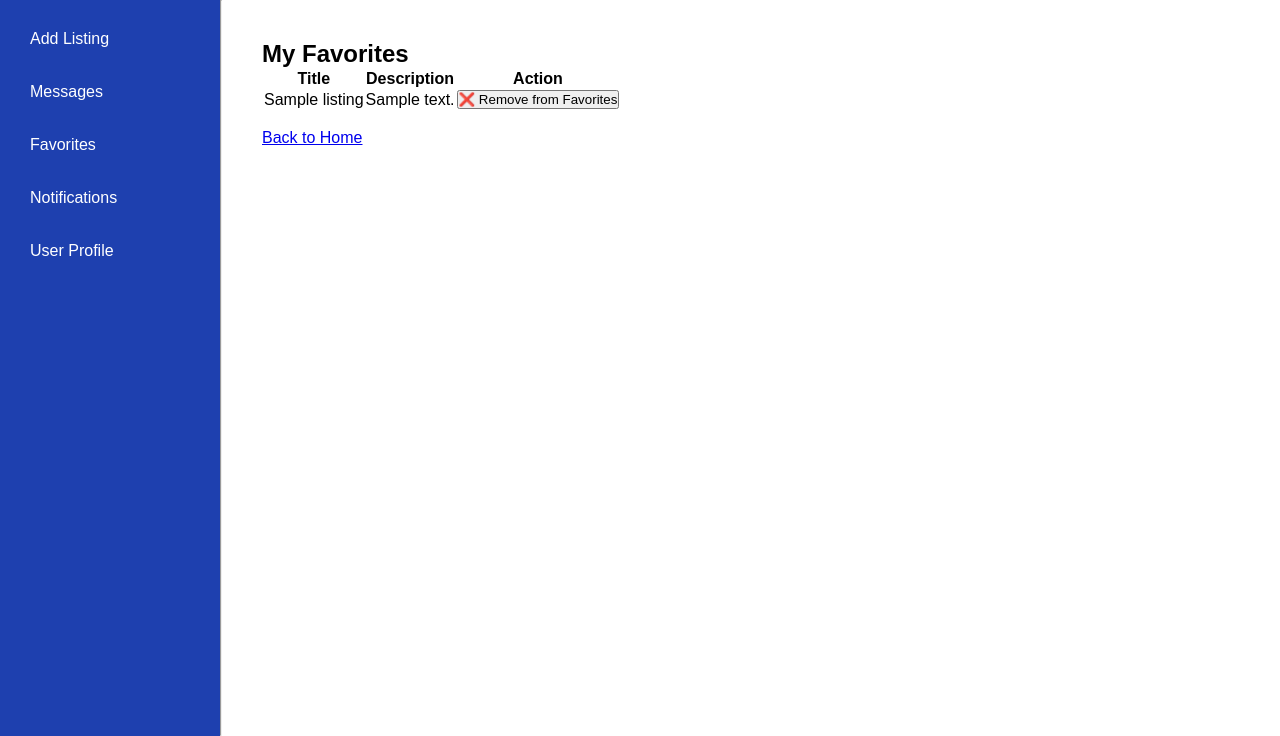
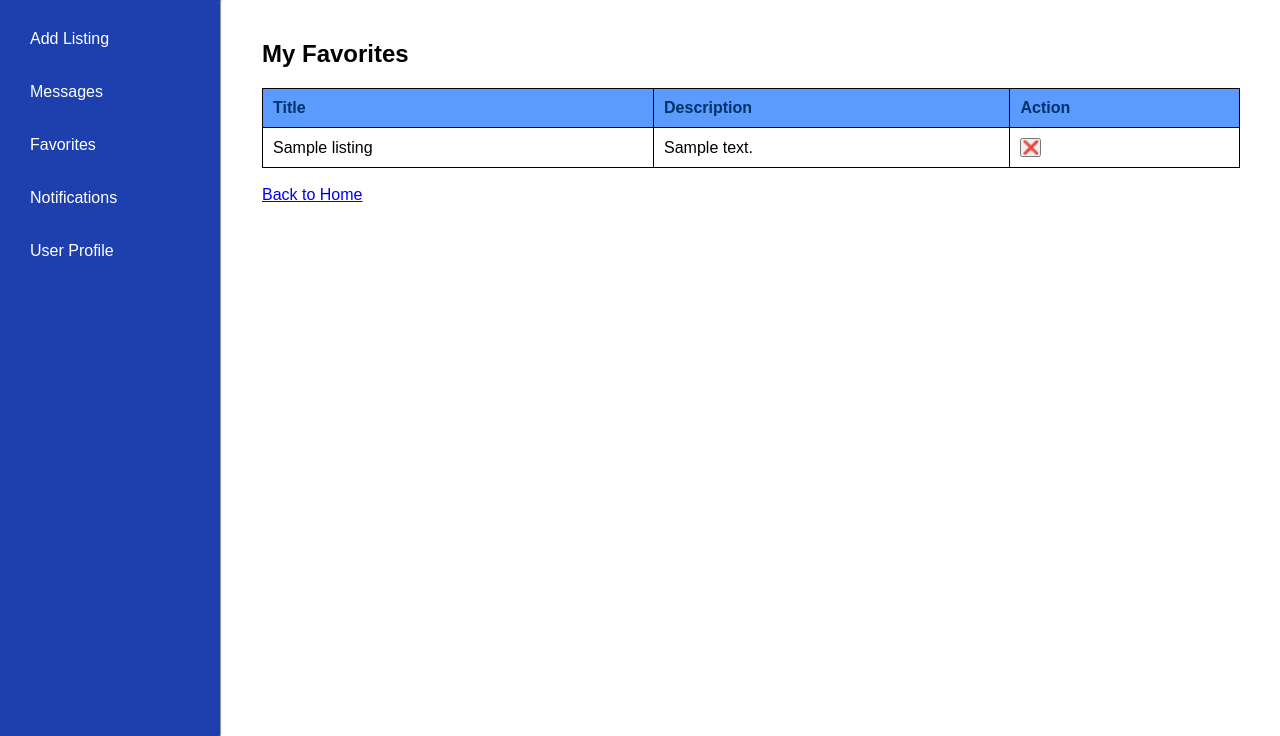
Before and after one commit to masterpillow/campus-closet, a Flask app: page /favorites in a window 1280 px wide. Shown: the part 64-800 px from the top of the page. Run offline with Flask 3, Linux system fonts and the light colour scheme; a user stored in the database is signed in; tables that the repository leaves empty hold one stand-in row (values such as "Sample post").

Commit message:
fixed buttons not working

```diff
--- a/app/templates/favorites.html
+++ b/app/templates/favorites.html
@@ -3,28 +3,28 @@
 <div class="main-content">
     <h2>My Favorites</h2>
 
-    {% if favorites %}
-    <table>
-        <tr>
-            <th>Title</th>
-            <th>Description</th>
-            <th>Action</th>
+    <table style="width: 100%; border-collapse: collapse; text-align: left; margin-top: 20px;">
+        <thead>
+            <tr style="background-color: #5b9aff; color: #003366;">
+                <th style="padding: 10px; border: 1px solid black;">Title</th>
+                <th style="padding: 10px; border: 1px solid black;">Description</th>
+                <th style="padding: 10px; border: 1px solid black;">Action</th>
             </tr>
+        </thead>
+        <tbody>
             {% for fav in favorites %}
             <tr>
-            <td>{{ fav.listing.title }}</td>
-            <td>{{ fav.listing.description }}</td>
-            <td>
+                <td style="padding: 10px; border: 1px solid black;">{{ fav.listing.title }}</td>
+                <td style="padding: 10px; border: 1px solid black;">{{ fav.listing.description }}</td>
+                <td style="padding: 10px; border: 1px solid black;">
                     <form action="{{ url_for('main.unfavorite_listing', listing_id=fav.listing.listingID) }}" method="post">
-                    <button type="submit">❌ Remove from Favorites</button>
+                        <button type="submit" title="Remove from Favorites">❌</button>
                     </form>
                 </td>
             </tr>
             {% endfor %}
+        </tbody>
     </table>
-    {% else %}
-    <p>No favorites added yet.</p>
-    {% endif %}
 
     <br>
     <a href="{{ url_for('main.home') }}">Back to Home</a>
--- a/app/templates/view_listing.html
+++ b/app/templates/view_listing.html
@@ -16,7 +16,7 @@
 
     {% set is_favorited = false %}
     {% for fav in current_user.favorite_listings %}
-        {% if fav.listingID == listing.listingID %}
+        {% if fav.listing_id == listing.listingID %}
             {% set is_favorited = true %}
         {% endif %}
     {% endfor %}
```
Also changed, not shown: app/templates/home.html (+3 -4 lines), instance/campus_closet.db. Lines whose indentation alone changed are shown as unchanged.
